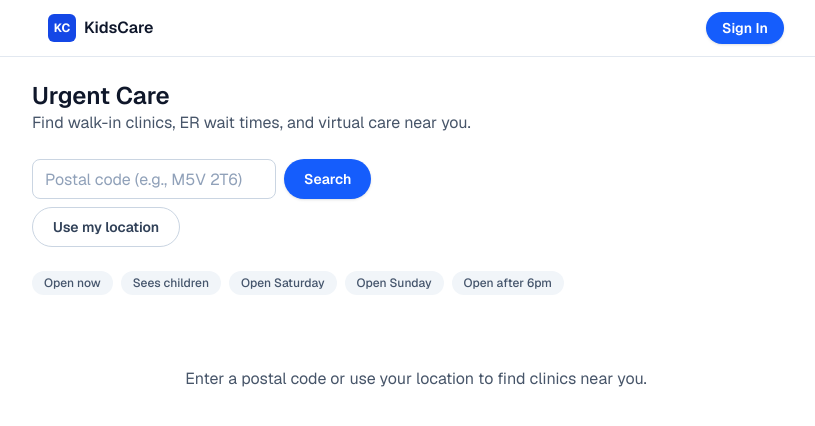
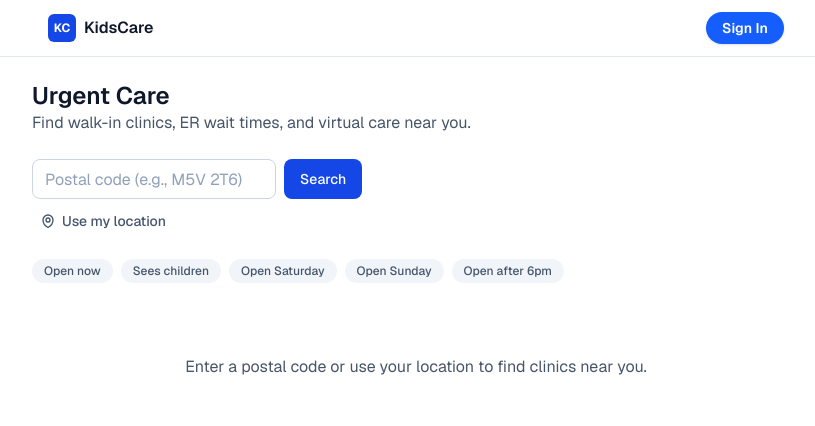
Before and after one commit to mjdawkins/kidscare-ontario, a Next.js app: page /urgent in a window 1280 px wide. Shown: the top 426 px of the page, without its empty margins (224-1039 px from the left). Built offline with nearby package versions, Linux system fonts and the light colour scheme; no server answers.

Commit message:
style: modernize UI primitives — proper focus rings, consistent radius, location icon

```diff
--- a/src/components/layout/SearchBar.tsx
+++ b/src/components/layout/SearchBar.tsx
@@ -70,12 +70,9 @@ export function SearchBar({ basePath }: { basePath: string }) {
     navigator.geolocation.getCurrentPosition(
       async (position) => {
         const { latitude, longitude } = position.coords;
-
-        // Reverse geocode to show the user their location
         const name = await reverseGeocode(latitude, longitude);
         setLocationName(name ?? `${latitude.toFixed(4)}, ${longitude.toFixed(4)}`);
         setLocating(false);
-
         router.push(
           `${basePath}?lat=${latitude.toFixed(6)}&lng=${longitude.toFixed(6)}`
         );
@@ -89,7 +86,7 @@ export function SearchBar({ basePath }: { basePath: string }) {
   }
 
   return (
-    <div className="flex flex-col gap-2">
+    <div className="space-y-2">
       <form onSubmit={handleSubmit} className="flex gap-2">
         <Input
           placeholder="Postal code (e.g., M5V 2T6)"
@@ -105,15 +102,18 @@ export function SearchBar({ basePath }: { basePath: string }) {
       </form>
 
       <div className="flex items-center gap-2">
-        <Button
+        <button
           type="button"
-          variant="secondary"
           onClick={useMyLocation}
           disabled={locating}
-          className="font-semibold"
+          className="inline-flex items-center gap-1.5 rounded-lg px-2 py-1 text-sm font-medium text-slate-600 transition-colors hover:bg-slate-100 disabled:opacity-50"
         >
-          {locating ? "Finding your location..." : "Use my location"}
-        </Button>
+          <svg className="h-4 w-4" fill="none" viewBox="0 0 24 24" strokeWidth={2} stroke="currentColor">
+            <path strokeLinecap="round" strokeLinejoin="round" d="M15 10.5a3 3 0 11-6 0 3 3 0 016 0z" />
+            <path strokeLinecap="round" strokeLinejoin="round" d="M19.5 10.5c0 7.142-7.5 11.25-7.5 11.25S4.5 17.642 4.5 10.5a7.5 7.5 0 1115 0z" />
+          </svg>
+          {locating ? "Finding..." : "Use my location"}
+        </button>
         {locationName && (
           <p className="text-sm text-slate-600 truncate">{locationName}</p>
         )}
--- a/src/components/ui/Button.tsx
+++ b/src/components/ui/Button.tsx
@@ -7,17 +7,17 @@ interface ButtonProps extends React.ButtonHTMLAttributes<HTMLButtonElement> {
 
 export const Button = forwardRef<HTMLButtonElement, ButtonProps>(
   ({ variant = "primary", size = "md", className = "", ...props }, ref) => {
-    const base = "inline-flex items-center justify-center rounded-full font-semibold transition-all duration-150 focus-visible:outline-2 focus-visible:outline-offset-2 focus-visible:outline-blue-500 disabled:opacity-50 disabled:pointer-events-none";
+    const base = "inline-flex items-center justify-center rounded-lg font-medium transition-colors focus-visible:outline-2 focus-visible:outline-offset-2 focus-visible:outline-blue-600 disabled:opacity-50 disabled:pointer-events-none";
 
     const variants: Record<string, string> = {
-      primary: "bg-blue-600 text-white hover:bg-blue-700 shadow-sm",
-      secondary: "border border-slate-300 text-slate-700 hover:bg-slate-50 hover:border-zinc-400",
+      primary: "bg-blue-700 text-white hover:bg-blue-800",
+      secondary: "border border-slate-300 bg-white text-slate-700 hover:bg-slate-50 hover:border-slate-400",
       ghost: "text-slate-600 hover:bg-slate-100",
     };
 
     const sizes: Record<string, string> = {
-      sm: "h-8 px-3 text-sm",
-      md: "h-10 px-5 text-sm",
+      sm: "h-8 px-3 text-xs",
+      md: "h-10 px-4 text-sm",
       lg: "h-12 px-6 text-base",
     };
 
--- a/src/components/ui/Card.tsx
+++ b/src/components/ui/Card.tsx
@@ -9,7 +9,7 @@ export function Card({ children, className = "", onClick }: CardProps) {
   return (
     <Component
       onClick={onClick as any}
-      className={`w-full rounded-2xl border border-slate-200/80 bg-white p-4 text-left shadow-sm transition-all duration-150 hover:shadow-md hover:border-slate-300 ${className}`}
+      className={`w-full rounded-lg border border-slate-200 bg-white p-4 text-left transition-colors hover:border-slate-300 ${className}`}
     >
       {children}
     </Component>
--- a/src/components/ui/Input.tsx
+++ b/src/components/ui/Input.tsx
@@ -13,7 +13,7 @@ export const Input = forwardRef<HTMLInputElement, InputProps>(
       )}
       <input
         ref={ref}
-        className={`h-10 rounded-lg border border-slate-300 px-3 text-base placeholder:text-slate-400 focus:border-black focus:outline-none focus:ring-1 focus:ring-black ${error ? "border-red-500" : ""} ${className}`}
+        className={`h-10 rounded-lg border border-slate-300 bg-white px-3 text-base text-slate-900 placeholder:text-slate-400 focus:border-blue-600 focus:outline-none focus:ring-1 focus:ring-blue-600 ${error ? "border-red-500 focus:border-red-500 focus:ring-red-500" : ""} ${className}`}
         {...props}
       />
       {error && <p className="text-sm text-red-600">{error}</p>}
```
